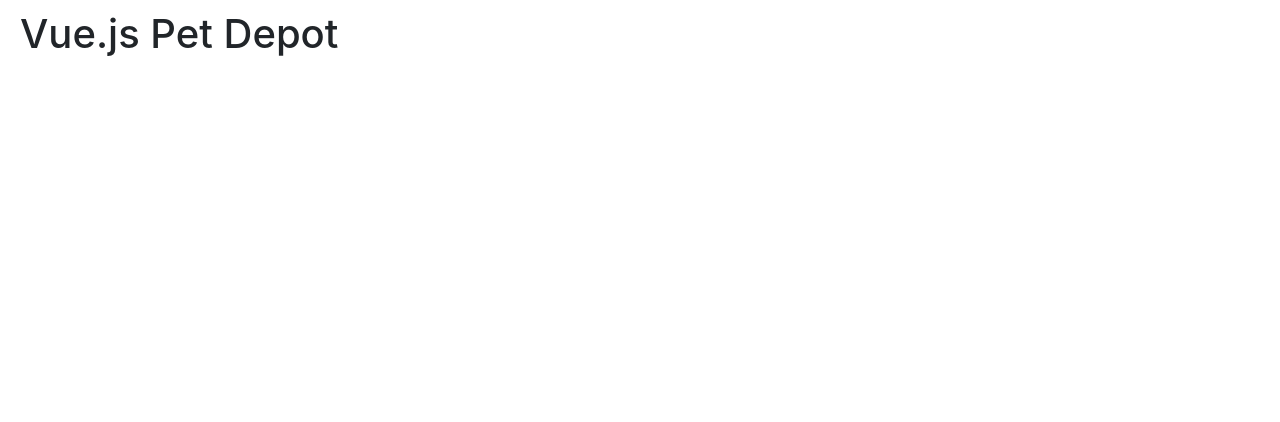
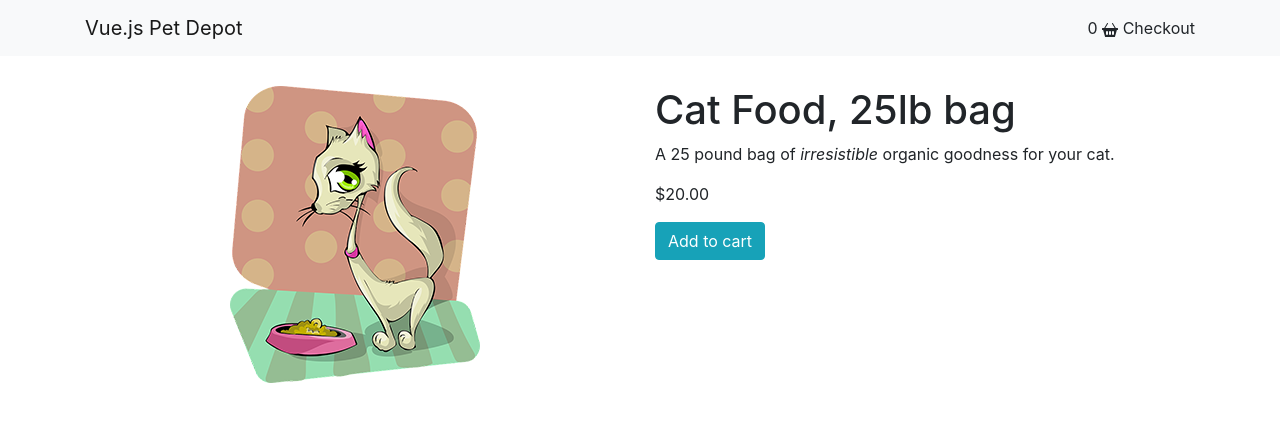
Before and after one commit to BOBKOVSERGEY/vueapp, a plain HTML site: page chapter-2/index.html in a window 1280 px wide. Drawn offline with nearby package versions, Linux system fonts and the light colour scheme.

Commit message:
btn product addToCart

```diff
--- a/chapter-2/assets/css/app.css
+++ b/chapter-2/assets/css/app.css
@@ -1,11 +1,11 @@
-
+header {
+    margin-bottom: 30px;
+}
 header h1{
     padding: 10px 20px;
 }
 
-body {
-    max-width: 970px;
-}
+
 .cart {
     padding: 20px 50px;
 }
--- a/chapter-2/index.html
+++ b/chapter-2/index.html
@@ -8,18 +8,91 @@
 <body>
 <div id="app">
   <header>
-
-    <h1 v-text="siteName"></h1>
+    <nav class="navbar navbar-expand-lg navbar-light bg-light">
+      <div class="container">
+        <a class="navbar-brand" href="#">{{ siteName }}</a>
+        <div class="my-0">{{ cartItemCount }} <svg width="1em" height="1em" viewBox="0 0 16 16" class="bi bi-basket2-fill" fill="currentColor" xmlns="http://www.w3.org/2000/svg">
+          <path fill-rule="evenodd" d="M5.929 1.757a.5.5 0 1 0-.858-.514L2.217 6H.5a.5.5 0 0 0-.5.5v1a.5.5 0 0 0 .5.5h.623l1.844 6.456A.75.75 0 0 0 3.69 15h8.622a.75.75 0 0 0 .722-.544L14.877 8h.623a.5.5 0 0 0 .5-.5v-1a.5.5 0 0 0-.5-.5h-1.717L10.93 1.243a.5.5 0 1 0-.858.514L12.617 6H3.383L5.93 1.757zM4 10a1 1 0 0 1 2 0v2a1 1 0 1 1-2 0v-2zm3 0a1 1 0 0 1 2 0v2a1 1 0 1 1-2 0v-2zm4-1a1 1 0 0 0-1 1v2a1 1 0 1 0 2 0v-2a1 1 0 0 0-1-1z"/>
+        </svg> Checkout</div>
+      </div>
+    </nav>
     <!-- OR   <h1>{{ siteName }}</h1>-->
   </header>
+  <main class="container">
+    <div class="row product">
+      <div class="col text-center">
+        <figure>
+          <img v-bind:src="product.images" alt="">
+        </figure>
+      </div>
+      <div class="col col-expand">
+        <h1 v-text="product.title"></h1>
+        <p v-html="product.description"></p>
+        <p class="price">{{ product.price | formatPrice }}</p>
+<!--        <button
+class="btn btn-info"
+v-on:click="addToCart"
+v-show="canAddToCart">Add to cart</button>-->
+        <button
+          class="btn btn-info"
+          v-on:click="addToCart"
+          v-if="canAddToCart">Add to cart</button>
+        <button
+          class="btn btn-secondary disabled"
+          v-else>Goods are out</button>
+      </div>
+    </div>
+  </main>
 </div>
 
 <script type="text/javascript">
-    const APP_LOG_LIFECYCLE_EVENTS = true;
+    const APP_LOG_LIFECYCLE_EVENTS = false;
     let webstore = new Vue({
         el: '#app',
         data: {
-            siteName: 'Vue.js Pet Depot'
+            siteName: 'Vue.js Pet Depot',
+            product: {
+                id: 1001,
+                title: 'Cat Food, 25lb bag',
+                description: 'A 25 pound bag of <em>irresistible</em> ' +
+                              ' organic goodness for your cat.',
+                price: 2000,
+                images: 'assets/images/product-fullsize.png',
+                availableInventory: 5
+            },
+            cart: []
+        },
+        filters: {
+            formatPrice: function(price) {
+                if (!parseInt(price)) { return ""; }
+                if (price > 99999) {
+                    let priceString = (price / 100).toFixed(2);
+                    let priceArray = priceString.split("").reverse();
+                    let index = 3;
+                    while (priceArray.length > index + 3) {
+                        priceArray.splice(index+3, 0, ",");
+                        index += 4;
+                    }
+                    return "$" + priceArray.reverse().join("");
+                } else {
+                    return "$" + (price / 100).toFixed(2);
+                }
+            }
+        },
+        methods: {
+            addToCart: function () {
+              this.cart.push( this.product.id );
+            }
+        },
+        computed: {
+
+            cartItemCount: function () {
+              return this.cart.length || '0';
+            },
+
+            canAddToCart: function () {
+              return this.product.availableInventory > this.cartItemCount;
+            }
         },
         beforeCreate: function() {
             if (APP_LOG_LIFECYCLE_EVENTS) {
```
